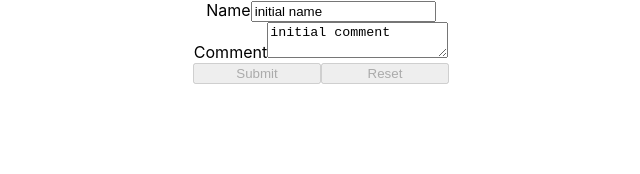
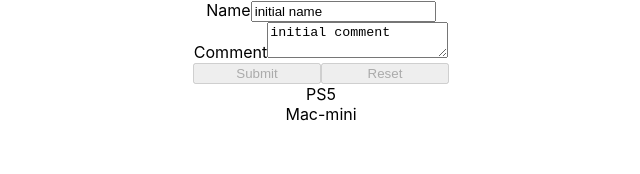
Before and after one commit to kling-igor/finalform-mst, a React (Create React App) app: page / in a window 1280 px wide. Shown: the top 174 px of the page, without its empty margins (319-959 px from the left). Built offline with nearby package versions, Linux system fonts and the light colour scheme.

Commit message:
mst stores; fetching initial values

```diff
--- a/src/App.tsx
+++ b/src/App.tsx
@@ -3,6 +3,55 @@
 
 import { Form, Field } from 'react-final-form'
 import { Config, FormApi, createForm } from "final-form";
+
+import { types, Instance, flow } from "mobx-state-tree";
+import { observer } from "mobx-react";
+import { v4 as uuidv4 } from 'uuid';
+
+
+
+const Wish = types.model("Wish", {
+  id: types.identifier,
+  name: types.optional(types.string, ""),
+  comment: types.optional(types.string, "")
+})
+
+interface IWish extends Instance<typeof Wish> { }
+
+
+const mock: IWish[] = [
+  {
+    id: uuidv4(),
+    name: 'PS5',
+    comment: 'New, not in use'
+  },
+  {
+    id: uuidv4(),
+    name: 'Mac-mini',
+    comment: 'at least 2017'
+  }
+]
+
+function getWishes(): Promise<IWish[]> {
+  return new Promise(resolve => setTimeout(() => {
+    resolve(mock);
+  }, 2000))
+}
+
+const WishStore = types.model("WishStore", {
+  wishes: types.array(Wish)
+})
+  .actions(self => ({
+    fetch: flow(function* () {
+      const wishes: IWish[] = yield getWishes();
+      self.wishes.replace(wishes);
+    })
+  }))
+
+// https://final-form.org/docs/react-final-form/examples
+
+
+const store = WishStore.create({ wishes: [] })
 
 enum FieldNames {
   NAME = 'name',
@@ -19,6 +68,7 @@
   [FieldNames.COMMENT]: 'initial comment'
 }
 
+@observer
 class App extends React.Component<{}> {
 
   public readonly finalFormApi: FormApi<FormValue>;
@@ -30,6 +80,10 @@
       onSubmit: this.onSubmit,
       initialValues
     })
+  }
+
+  componentDidMount() {
+    store.fetch();
   }
 
   onSubmit: Config<FormValue>["onSubmit"] = async (values: FormValue): Promise<any> => {
@@ -82,7 +136,10 @@
             </form>
           )}
         />
-      </div>
+        <div>
+          {store.wishes.map((wish: IWish) => (<div key={wish.id} >{wish.name}</div>))}
+        </div>
+      </div >
     );
   }
 }
--- a/tsconfig.json
+++ b/tsconfig.json
@@ -1,5 +1,6 @@
 {
   "compilerOptions": {
+    "experimentalDecorators": true,
     "target": "es5",
     "lib": [
       "dom",
```
Also changed, not shown: package.json (+7 -0 lines), 1 other file (tests, documents, lock files or other folders).
